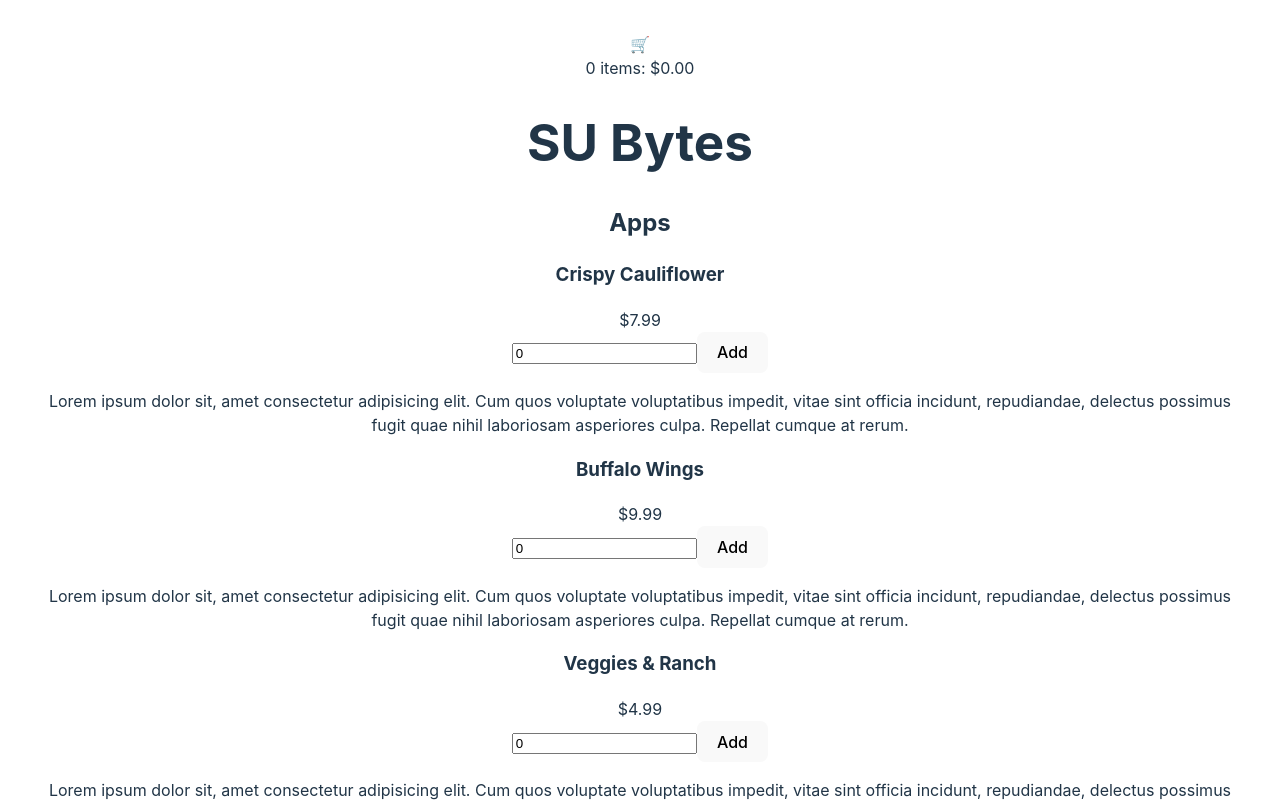
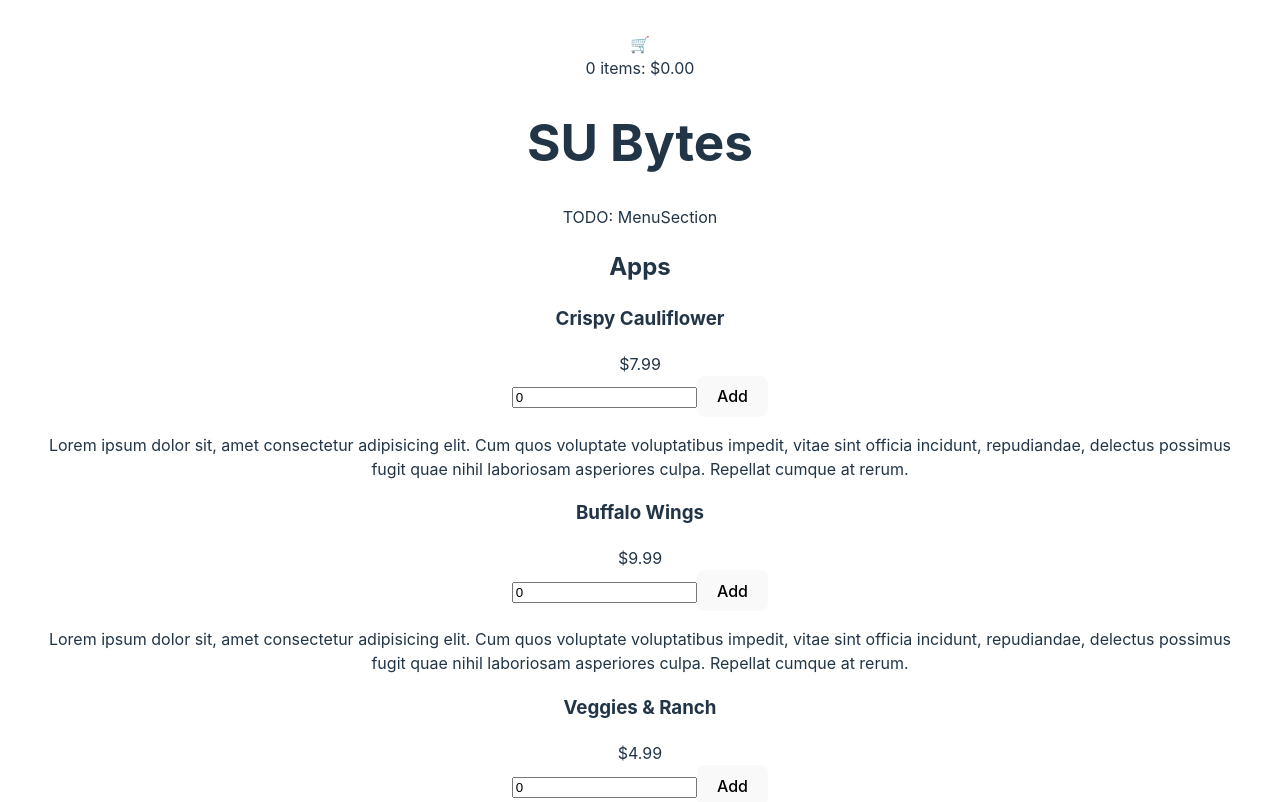
Before and after one commit to tim-spinney/online-menu-react, a React (Vite) app: page / in a window 1280 px wide. Shown: the top 802 px of the page. Built offline with nearby package versions, Linux system fonts and the light colour scheme.

Commit message:
created component for showing menu section

```diff
--- a/src/App.tsx
+++ b/src/App.tsx
@@ -4,6 +4,7 @@ import viteLogo from '/vite.svg'
 import './App.css'
 // 4. (continued from MenuItem.tsx) import it where we're going to plug it in
 import MenuItem from './components/MenuItem'
+import MenuSection from './components/MenuSection'
 import { mockData } from './mockData'
 
 /* function with CapitalizedName
@@ -22,6 +23,7 @@ function App() {
     </nav>
     <main>
         <h1>SU Bytes</h1>
+        <MenuSection />
         <section>
             <h2>Apps</h2>
             {/* 5. Put our component's name in <> in some other component's return value */}
--- /dev/null
+++ b/src/components/MenuSection.tsx
@@ -0,0 +1,9 @@
+
+
+function MenuSection() {
+    return (
+        <div>TODO: MenuSection</div>
+    )
+}
+
+export default MenuSection
```
